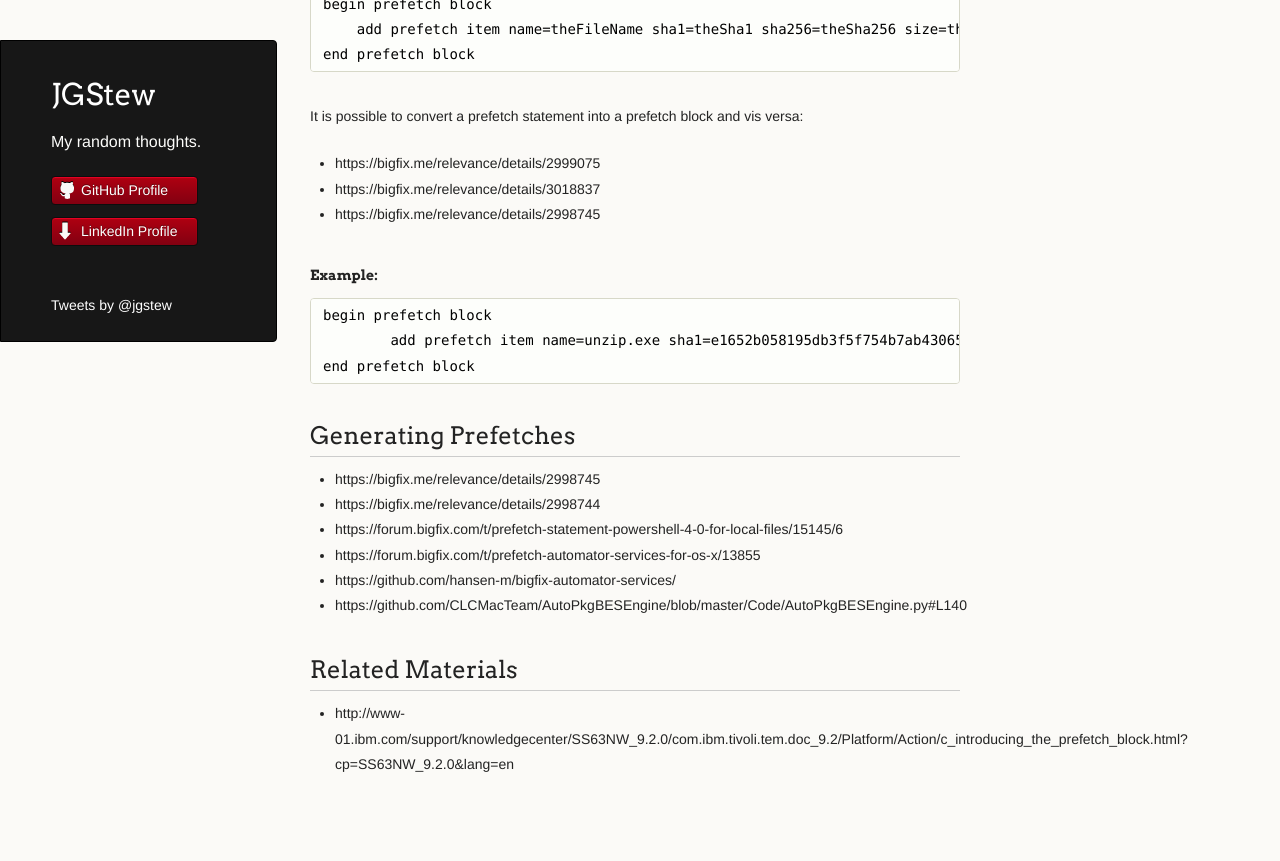
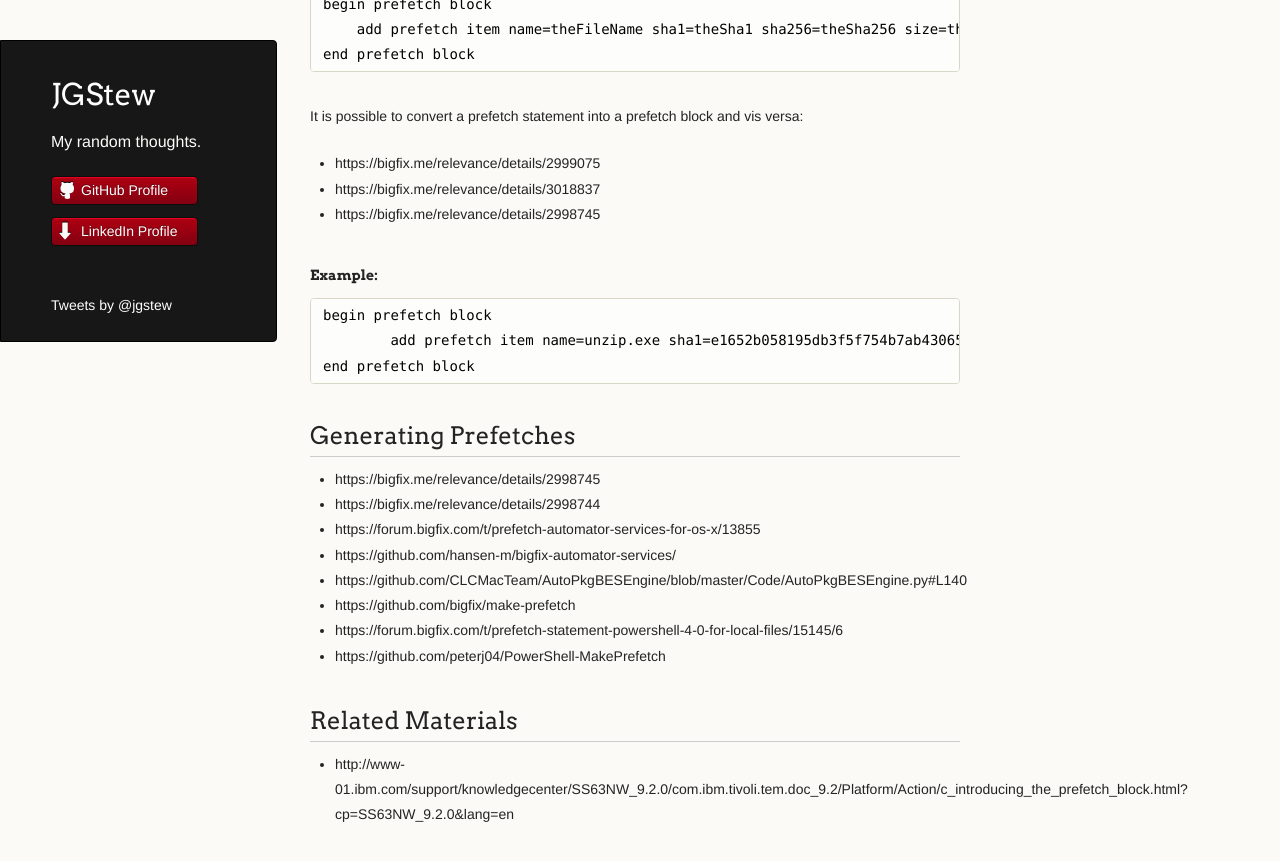
Before and after one commit to jgstew/jgstew.github.io, a Jekyll site: the page built from _posts/2016-11-21-Downloading-Files-with-BigFix:-Prefetches.md, in a window 1280 px wide and 900 px high, scrolled down 1460 px. Shown: the top 861 px of the window. Built offline with Jekyll 4.4.1, drawn with Linux system fonts in a browser that asks for light colours; comment, search, counter and statistics services are not loaded; part of the change alters nothing that is shown.

Commit message:
Update 2016-11-21-Downloading-Files-with-BigFix:-Prefetches.md

```diff
--- a/_posts/2016-11-21-Downloading-Files-with-BigFix:-Prefetches.md
+++ b/_posts/2016-11-21-Downloading-Files-with-BigFix:-Prefetches.md
@@ -64,10 +64,12 @@ It is possible to convert a prefetch statement into a prefetch block and vis ver
 
 - https://bigfix.me/relevance/details/2998745
 - https://bigfix.me/relevance/details/2998744
-- https://forum.bigfix.com/t/prefetch-statement-powershell-4-0-for-local-files/15145/6
 - https://forum.bigfix.com/t/prefetch-automator-services-for-os-x/13855
 - https://github.com/hansen-m/bigfix-automator-services/
 - https://github.com/CLCMacTeam/AutoPkgBESEngine/blob/master/Code/AutoPkgBESEngine.py#L140
+- https://github.com/bigfix/make-prefetch
+- https://forum.bigfix.com/t/prefetch-statement-powershell-4-0-for-local-files/15145/6
+- https://github.com/peterj04/PowerShell-MakePrefetch
 
 ## Related Materials
 
```
